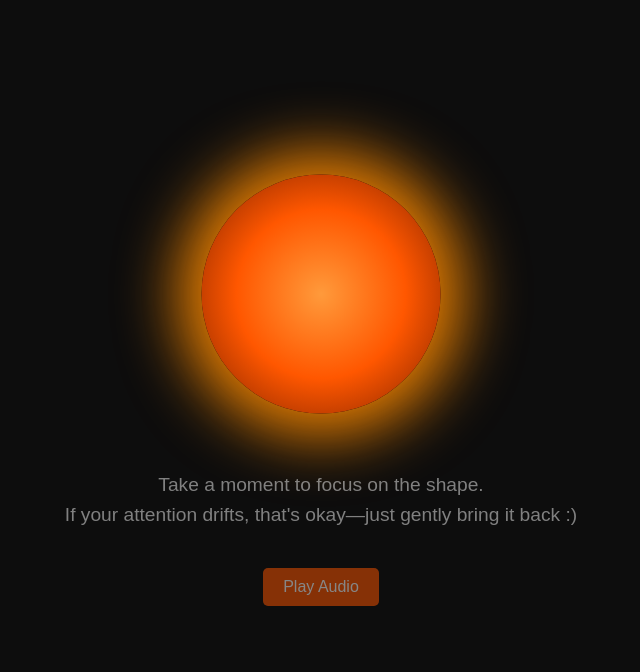
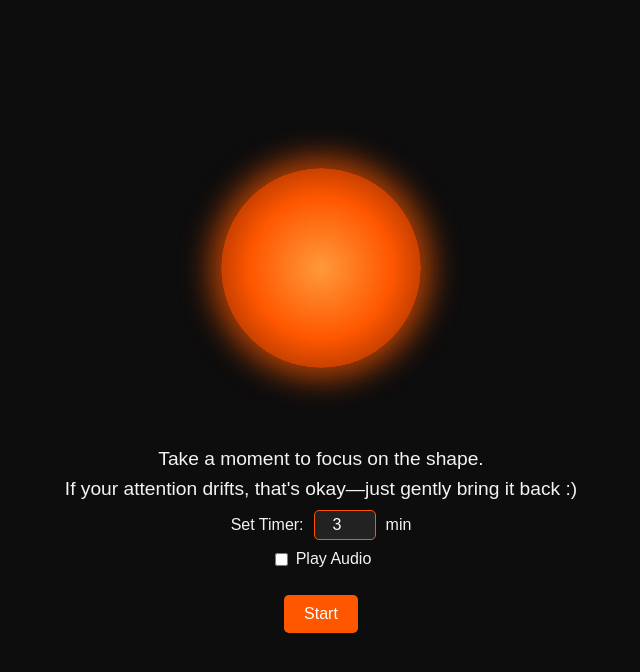
Before and after one commit to mostafa-drz/focus-flame, a plain HTML site: page index.html in a window 1280 px wide. Shown: the whole page, without its empty margins (319-959 px from the left). Drawn offline with Linux system fonts and the light colour scheme.

Commit message:
makes it timer based

```diff
--- a/index.html
+++ b/index.html
@@ -14,7 +14,7 @@
             padding: 0;
             height: 100%;
             overflow: hidden;
-            background: #0d0d0d; /* Dark background for contrast */
+            background: #0d0d0d;
             display: flex;
             justify-content: center;
             align-items: center;
@@ -41,7 +41,7 @@
             border-radius: 50%;
             background: radial-gradient(circle, #ff9a3b, #ff5700, #7a2000);
             box-shadow: 0 0 30px 10px rgba(255, 90, 0, 0.7);
-            animation: pulse 9s infinite ease-in-out;
+            animation: pulse 2.5s infinite ease-in-out;
         }
 
         @keyframes pulse {
@@ -70,6 +70,10 @@
 
         .controls {
             margin-top: 10px;
+            display: flex;
+            flex-direction: column;
+            align-items: center;
+            gap: 10px;
         }
 
         .button {
@@ -81,11 +85,38 @@
             cursor: pointer;
             font-size: 1rem;
             transition: background-color 0.3s ease;
-            margin-top: 2rem;
+            margin-top: 1rem;
         }
 
         .button:hover {
             background-color: #ff8a00;
+        }
+
+        .timer-container {
+            display: flex;
+            align-items: center;
+            gap: 10px;
+            color: #f3f3f3;
+            font-size: 1rem;
+        }
+
+        .timer-container input {
+            width: 50px;
+            padding: 5px;
+            font-size: 1rem;
+            text-align: center;
+            border: 1px solid #ff5700;
+            background: #222;
+            color: #fff;
+            border-radius: 5px;
+        }
+
+        .audio-toggle {
+            display: flex;
+            align-items: center;
+            gap: 5px;
+            color: #f3f3f3;
+            font-size: 1rem;
         }
 
         @keyframes fadeIn {
@@ -96,60 +127,96 @@
                 opacity: 1;
             }
         }
+
+        /* Final message when timer ends */
+        .final-message {
+            display: none;
+            color: #f3f3f3;
+            font-size: 1.5rem;
+            text-align: center;
+        }
     </style>
 </head>
 <body>
-    <div class="circle-container">
-        <div class="circle"></div>
+    <div class="circle-container" id="circleContainer">
+        <div class="circle" id="circle"></div>
     </div>
+
     <div id="content">
         <div class="message" id="focusMessage">
             <p>Take a moment to focus on the shape.</p>
             <p>If your attention drifts, that's okay—just gently bring it back :)</p>
             <div class="controls">
-                <button class="button" id="audioToggle">Play Audio</button>
+                <!-- Timer Input -->
+                <div class="timer-container">
+                    <label for="focusTime">Set Timer:</label>
+                    <input type="number" id="focusTime" min="1" value="3"> min
+                </div>
+                <!-- Audio Toggle -->
+                <div class="audio-toggle">
+                    <input type="checkbox" id="audioToggle">
+                    <label for="audioToggle">Play Audio</label>
+                </div>
+                <button class="button" id="startFocus">Start</button>
             </div>
         </div>
-        <audio id="focusAudio" loop>
-            <source type="audio/mpeg" id="audioSource">
-            Your browser does not support the audio element.
-        </audio>
     </div>
+
+    <!-- Final Message -->
+    <div class="final-message" id="finalMessage">
+        <p>Have a good day!</p>
+        <p>Keep breathing and pay attention to the present moment :)</p>
+    </div>
+
+    <!-- Audio Element -->
+    <audio id="focusAudio" loop>
+        <source src="audio.mp3" type="audio/mpeg">
+        Your browser does not support the audio element.
+    </audio>
+
     <script>
-        // Audio Control
-        const audioElement = document.getElementById('focusAudio');
-        const audioToggleButton = document.getElementById('audioToggle');
-        const audioSource = `${window.location.href}/audio.mp3`;
-        const audioSourceElement = document.getElementById('audioSource');
-        audioSourceElement.src = audioSource;
+        let timer;
+        const circle = document.getElementById("circle");
+        const focusTimeInput = document.getElementById("focusTime");
+        const startFocusButton = document.getElementById("startFocus");
+        const circleContainer = document.getElementById("circleContainer");
+        const focusMessage = document.getElementById("focusMessage");
+        const finalMessage = document.getElementById("finalMessage");
+        const audioElement = document.getElementById("focusAudio");
+        const audioToggle = document.getElementById("audioToggle");
 
-        audioToggleButton.addEventListener('click', () => {
-            if (audioElement.paused) {
+        startFocusButton.addEventListener("click", () => {
+            let focusTime = parseInt(focusTimeInput.value) || 3;
+            let focusTimeMs = focusTime * 60 * 1000; // Convert to milliseconds
+
+            // Reset visibility
+            circleContainer.style.display = "flex";
+            focusMessage.style.display = "block";
+            finalMessage.style.display = "none";
+            circle.style.animation = "pulse 2.5s infinite ease-in-out";
+
+            // Play audio if selected
+            if (audioToggle.checked) {
                 audioElement.play();
-                audioToggleButton.textContent = 'Pause Audio';
-            } else {
-                audioElement.pause();
-                audioToggleButton.textContent = 'Play Audio';
             }
+
+            // Clear any previous timer
+            clearTimeout(timer);
+
+            focusMessage.style.display = "none"; // Hide the initial message
+
+            // Start the countdown
+            timer = setTimeout(() => {
+                stopFocusSession();
+            }, focusTimeMs);
         });
 
-        // Disappear Message
-        const focusMessage = document.getElementById('content');
-        const timeout = 10000; // 10 seconds
-
-        let opacity = 1;
-        const fadeInterval = 100; // Interval in milliseconds
-        const fadeStep = fadeInterval / timeout;
-
-        const fadeOut = setInterval(() => {
-            opacity -= fadeStep;
-            if (opacity <= 0) {
-                clearInterval(fadeOut);
-                focusMessage.style.display = 'none';
-            } else {
-                focusMessage.style.opacity = opacity;
-            }
-        }, fadeInterval);
+        function stopFocusSession() {
+            circle.style.animation = "none"; // Stop the animation
+            circleContainer.style.display = "none"; // Hide the circle
+            finalMessage.style.display = "block"; // Show the final message
+            audioElement.pause(); // Stop audio
+        }
     </script>
 </body>
 </html>
```
